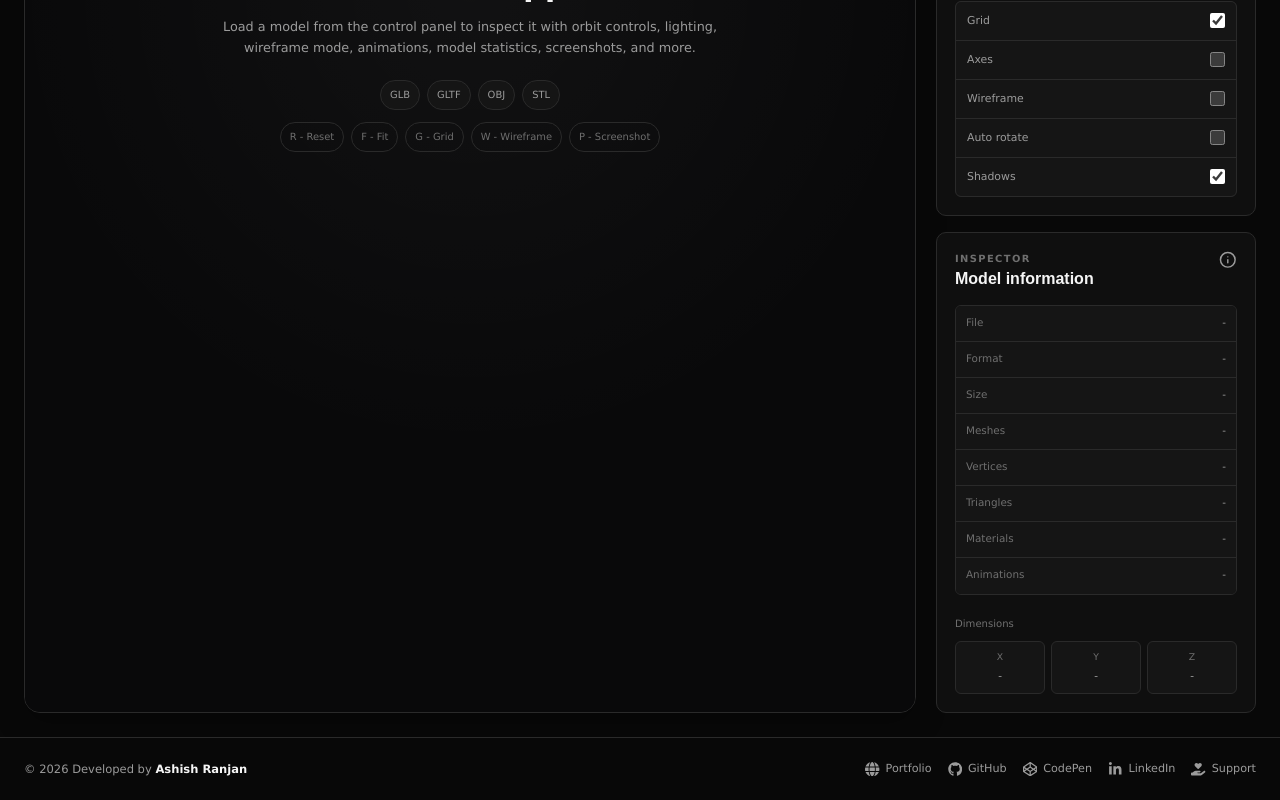
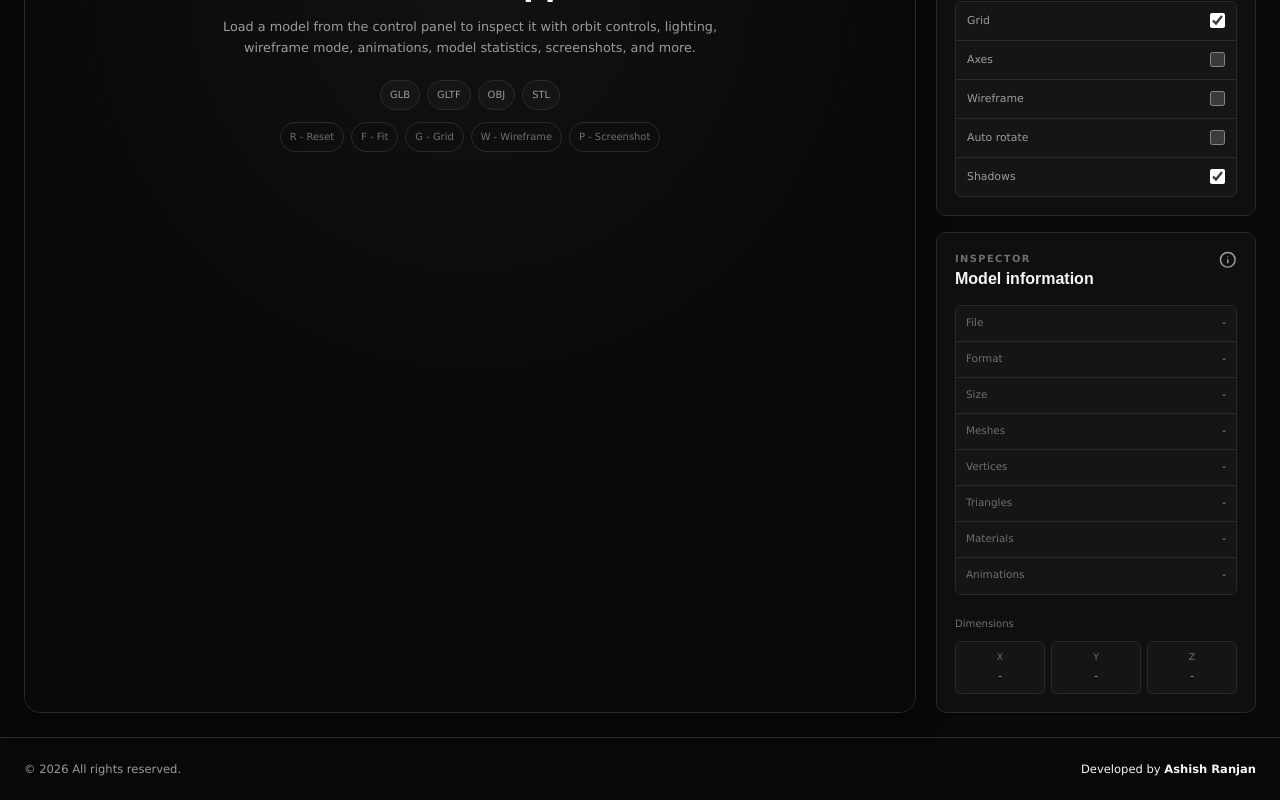
Before and after one commit to a2rp/3d-model-viewer, a React (Vite) app: page / in a window 1280 px wide. Shown: the part 879-1679 px from the top of the page. Built offline with nearby package versions, Linux system fonts and the light colour scheme.

Commit message:
Simplify footer attribution

```diff
--- a/src/components/Footer/index.jsx
+++ b/src/components/Footer/index.jsx
@@ -1,46 +1,17 @@
-import {
-    FaCodepen,
-    FaGithub,
-    FaGlobe,
-    FaHandHoldingHeart,
-    FaLinkedinIn,
-} from "react-icons/fa6";
 import styles from "./styles.module.css";
 
-const links = [
-    {
-        label: "Portfolio",
-        url: "https://www.ashishranjan.net",
-        Icon: FaGlobe,
-    },
-    {
-        label: "GitHub",
-        url: "https://github.com/a2rp",
-        Icon: FaGithub,
-    },
-    {
-        label: "CodePen",
-        url: "https://codepen.io/ash1198",
-        Icon: FaCodepen,
-    },
-    {
-        label: "LinkedIn",
-        url: "https://www.linkedin.com/in/aashishranjan",
-        Icon: FaLinkedinIn,
-    },
-    {
-        label: "Support",
-        url: "https://a2rp-donation-page.netlify.app/",
-        Icon: FaHandHoldingHeart,
-    },
-];
+const Footer = () => {
+    const year = new Date().getFullYear();
 
-const Footer = () => {
     return (
         <footer className={styles.wrapper}>
             <div className={styles.inner}>
                 <p className={styles.text}>
-                    &copy; {new Date().getFullYear()} Developed by{" "}
+                    &copy; {year} All rights reserved.
+                </p>
+
+                <p className={styles.credit}>
+                    Developed by{" "}
                     <a
                         href="https://www.ashishranjan.net"
                         target="_blank"
@@ -49,20 +20,6 @@ const Footer = () => {
                         Ashish Ranjan
                     </a>
                 </p>
-
-                <nav className={styles.links} aria-label="Footer links">
-                    {links.map(({ label, url, Icon }) => (
-                        <a
-                            key={label}
-                            href={url}
-                            target="_blank"
-                            rel="noreferrer"
-                        >
-                            <Icon aria-hidden="true" />
-                            <span>{label}</span>
-                        </a>
-                    ))}
-                </nav>
             </div>
         </footer>
     );
--- a/src/components/Footer/styles.module.css
+++ b/src/components/Footer/styles.module.css
@@ -20,39 +20,20 @@
     font-size: 0.72rem;
 }
 
-.text a {
+.text,
+.credit {
+    margin: 0;
+    font-size: 0.72rem;
+}
+
+.credit {
+    color: var(--color-text);
+}
+
+.credit a {
     color: var(--color-text);
     font-weight: 700;
-}
-
-.links {
-    display: flex;
-    flex-wrap: wrap;
-    align-items: center;
-    justify-content: flex-end;
-    gap: 16px;
-}
-
-.links a {
-    display: inline-flex;
-    align-items: center;
-    gap: 6px;
-    color: var(--color-text-muted);
-    font-size: 0.7rem;
     text-decoration: none;
-    transition:
-        color var(--transition-fast),
-        box-shadow var(--transition-fast);
-}
-
-.links a:hover {
-    color: var(--color-text);
-    box-shadow: 0 5px 14px rgb(0 0 0 / 24%);
-}
-
-.links svg {
-    flex: 0 0 auto;
-    font-size: 0.9rem;
 }
 
 @media (max-width: 760px) {
@@ -62,7 +43,4 @@
         padding: 18px 14px;
     }
 
-    .links {
-        justify-content: flex-start;
-    }
 }
```
